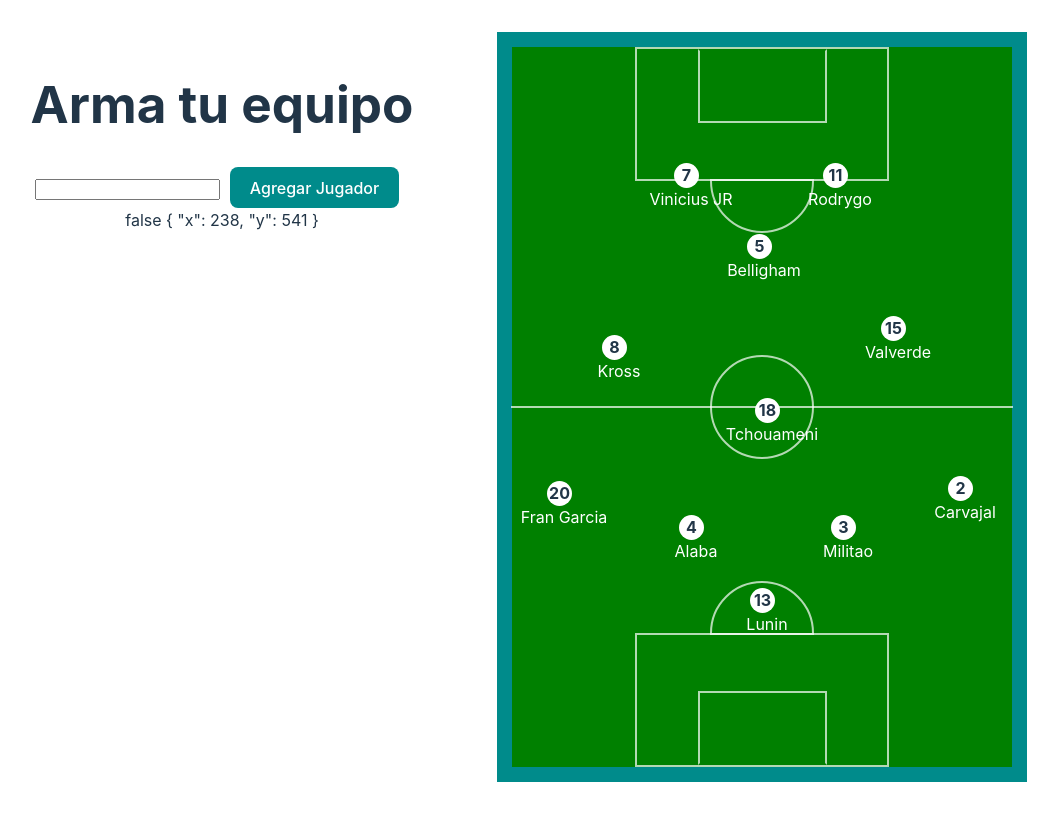
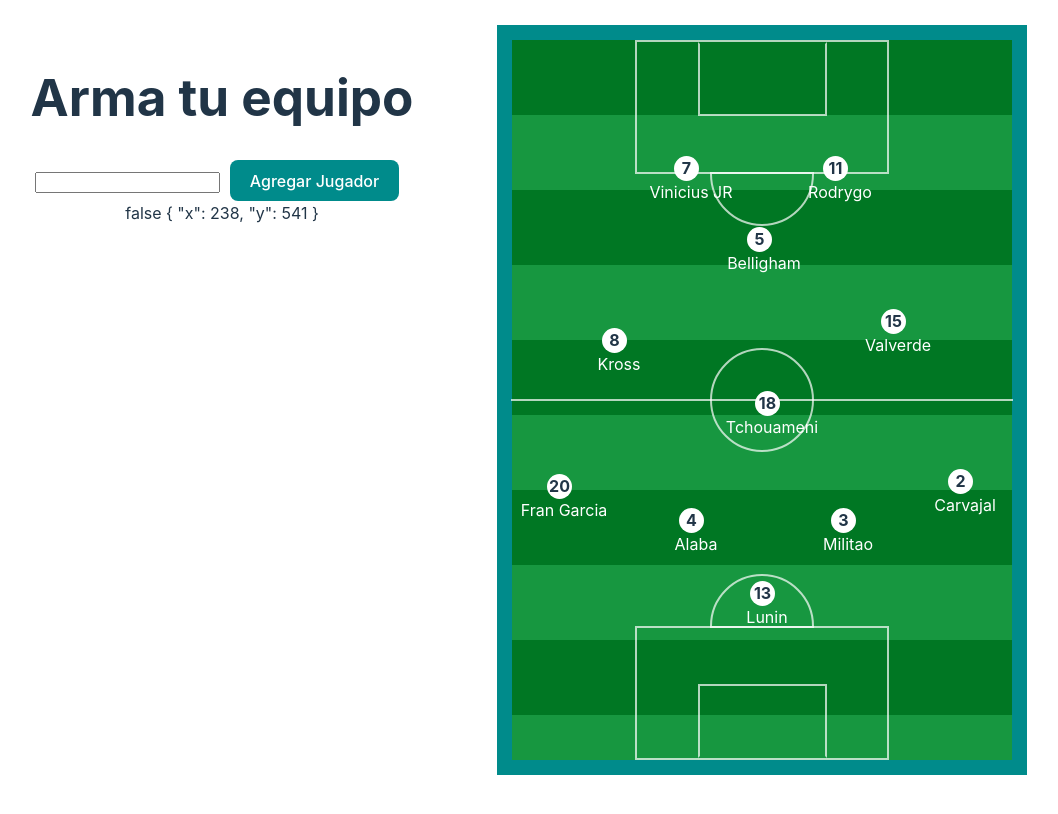
Before and after one commit to juanhm93/playing-field, a Vue app: page / in a window 1280 px wide. Shown: the whole page, without its empty margins (148-1206 px from the left). Built offline with nearby package versions, Linux system fonts and the light colour scheme.

Commit message:
add repeating-linear-gradient in background

```diff
--- a/src/components/FieldComponent.vue
+++ b/src/components/FieldComponent.vue
@@ -74,7 +74,6 @@ const selectedPlayer = (itemPlayer: Player) => {
     (el: Player) => el.ref === itemPlayer.ref
   );
 
-  // player.value = { ...itemPlayer, moved: !moved };
   team.value[playerPosition.value].moved = !moved;
 };
 </script>
@@ -131,7 +130,12 @@ const selectedPlayer = (itemPlayer: Player) => {
   position: relative;
   width: 500px;
   height: 90vh;
-  background-color: green;
+  background: repeating-linear-gradient(
+    #007723,
+    #007723 75px,
+    #179740 75px,
+    #179740 150px
+  );
   border: 15px solid darkcyan;
   display: flex;
   flex-direction: column;
--- a/src/style.css
+++ b/src/style.css
@@ -69,7 +69,7 @@ button:focus-visible {
 #app {
   max-width: 1280px;
   margin: 0 auto;
-  padding: 2rem;
+  padding: 1rem;
   text-align: center;
 }
 
```
